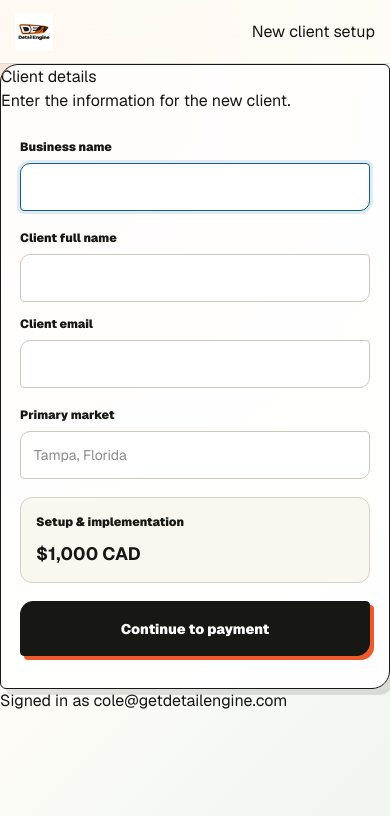
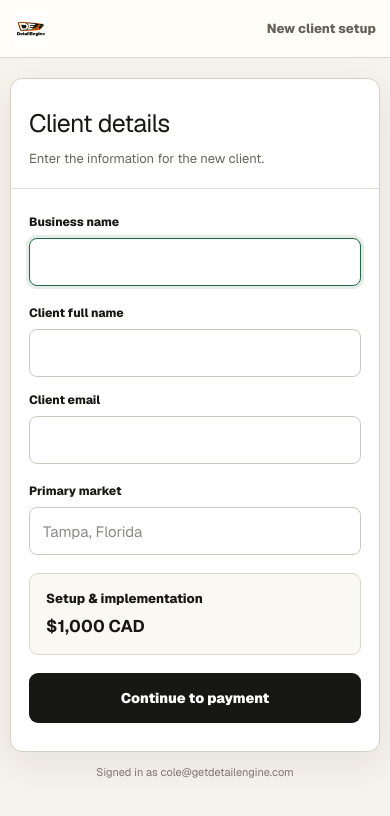
Before and after one commit to detailenginecole/detailengine-command-centre, a Next.js app: page /start-preview in a window 390 px wide. Shown: the top 816 px of the page. Built offline with nearby package versions, Linux system fonts and the light colour scheme.

Commit message:
Remove marketing layout from client start

```diff
--- a/app/start/start.module.css
+++ b/app/start/start.module.css
@@ -1,125 +1,321 @@
 .page {
   min-height: 100vh;
+  padding-bottom: 40px;
   color: #171714;
-  background:
-    radial-gradient(circle at 18% 16%, rgba(235, 91, 43, .13), transparent 25rem),
-    linear-gradient(135deg, #f8f4eb 0%, #fffdf8 55%, #eff5ef 100%);
+  background: #f6f3ec;
   font-family: var(--font-geist-sans), Arial, sans-serif;
 }
+
 .topbar {
-  min-height: 74px;
+  min-height: 64px;
   display: flex;
   align-items: center;
   justify-content: space-between;
+  gap: 18px;
+  padding: 10px clamp(18px, 4vw, 48px);
+  border-bottom: 1px solid #ddd7cb;
+  background: #fffdf8;
+}
+
+.brand {
+  display: inline-flex;
+  align-items: center;
+  gap: 10px;
+  font-weight: 950;
+  letter-spacing: .07em;
+}
+
+.brand img {
+  width: 34px;
+  height: 34px;
+  object-fit: contain;
+}
+
+.pageName {
+  color: #656158;
+  font-size: 13px;
+  font-weight: 750;
+}
+
+.card {
+  width: min(720px, calc(100% - 28px));
+  margin: 42px auto 12px;
+  overflow: hidden;
+  border: 1px solid #d6d0c4;
+  border-radius: 16px;
+  background: #fff;
+  box-shadow: 0 12px 36px rgba(32, 29, 24, .08);
+}
+
+.sectionHeading {
+  display: flex;
+  align-items: flex-start;
+  justify-content: space-between;
   gap: 20px;
-  padding: 12px clamp(20px, 4vw, 58px);
-  border-bottom: 1px solid rgba(23, 23, 20, .13);
-  background: rgba(255, 253, 248, .84);
-  backdrop-filter: blur(18px);
+  padding: 26px 28px 20px;
+  border-bottom: 1px solid #e6e1d8;
 }
-.brand { display: inline-flex; align-items: center; gap: 11px; color: inherit; text-decoration: none; font-weight: 950; letter-spacing: .08em; }
-.brand img { width: 38px; height: 38px; object-fit: contain; }
-.staff { display: grid; justify-items: end; }
-.staff span { color: #756f65; font-size: 11px; }
-.staff strong { font-size: 13px; }
-.shell {
-  width: min(1180px, calc(100% - 36px));
-  margin: 0 auto;
-  padding: clamp(44px, 8vh, 88px) 0;
+
+.sectionHeading h1,
+.complete h1 {
+  margin: 0;
+  font-size: 25px;
+  letter-spacing: -.025em;
+}
+
+.sectionHeading p,
+.complete p {
+  margin: 6px 0 0;
+  color: #69655d;
+  font-size: 13px;
+  line-height: 1.5;
+}
+
+.form,
+.payment {
   display: grid;
-  grid-template-columns: minmax(0, .9fr) minmax(430px, 1.1fr);
-  gap: clamp(36px, 7vw, 88px);
-  align-items: center;
+  gap: 18px;
+  padding: 24px 28px 28px;
 }
-.intro h1 { max-width: 690px; margin: 14px 0 18px; font-size: clamp(44px, 6vw, 75px); line-height: .96; letter-spacing: -.062em; }
-.intro > p { max-width: 620px; margin: 0; color: #655f56; font-size: 17px; line-height: 1.65; }
-.eyebrow { color: #d64a20; font: 900 11px/1.2 var(--font-geist-mono), monospace; letter-spacing: .16em; }
-.steps { display: grid; gap: 13px; margin: 34px 0; padding: 0; list-style: none; }
-.steps li { display: flex; align-items: center; gap: 13px; }
-.steps li > b { width: 35px; height: 35px; flex: 0 0 auto; display: grid; place-items: center; border: 1px solid #171714; border-radius: 11px 4px 11px 4px; background: #fff; box-shadow: 3px 3px 0 #171714; font-size: 12px; }
-.steps span { display: grid; gap: 2px; }
-.steps strong { font-size: 14px; }
-.steps small { color: #756f65; font-size: 12px; }
-.security { max-width: 560px; padding: 15px 17px; border-left: 4px solid #23734a; border-radius: 0 12px 12px 0; background: rgba(228, 242, 232, .78); }
-.security span { color: #23734a; font: 900 10px var(--font-geist-mono), monospace; }
-.security p { margin: 5px 0 0; font-size: 12px; }
-.card {
-  overflow: hidden;
-  border: 1.5px solid #171714;
-  border-radius: 24px 8px 24px 8px;
-  background: rgba(255, 255, 255, .92);
-  box-shadow: 12px 12px 0 rgba(23, 23, 20, .13);
+
+.form label {
+  display: grid;
+  gap: 7px;
 }
-.cardHeading { padding: 30px 34px 20px; border-bottom: 1px solid #ded9cf; }
-.cardHeading > span { color: #d64a20; font-size: 12px; font-weight: 800; }
-.cardHeading h2, .success h2 { margin: 7px 0 5px; font-size: 31px; letter-spacing: -.04em; }
-.cardHeading p, .success > p { margin: 0; color: #6d675e; font-size: 13px; line-height: 1.5; }
-.form { display: grid; gap: 18px; padding: 25px 34px 32px; }
-.form label { display: grid; gap: 7px; }
-.form label > span { font-size: 12px; font-weight: 850; }
+
+.form label > span,
+.previewPayment > span {
+  font-size: 12px;
+  font-weight: 800;
+}
+
 .form input {
   min-height: 48px;
   width: 100%;
   padding: 0 13px;
   border: 1px solid #cfc9bd;
-  border-radius: 10px 4px 10px 4px;
+  border-radius: 8px;
   outline: none;
   background: #fff;
   color: #171714;
-  font: 14px var(--font-geist-sans), sans-serif;
+  font: 15px var(--font-geist-sans), sans-serif;
 }
-.form input:focus { border-color: #0f5f86; box-shadow: 0 0 0 3px rgba(15, 95, 134, .12); }
-.form label small { color: #817a70; font-size: 10px; }
-.row { display: grid; grid-template-columns: 1fr 1fr; gap: 13px; }
-.order { display: flex; align-items: center; justify-content: space-between; gap: 20px; padding: 15px; border: 1px solid #d7d1c5; border-radius: 12px; background: #faf7f0; }
-.order div { display: grid; gap: 4px; }
-.order span { font-size: 12px; font-weight: 850; }
-.order small { color: #756f65; font-size: 10px; }
-.order > strong { white-space: nowrap; font-size: 18px; }
-.primary, .secondary {
-  min-height: 52px;
+
+.form input:focus {
+  border-color: #216845;
+  box-shadow: 0 0 0 3px rgba(33, 104, 69, .12);
+}
+
+.row {
+  display: grid;
+  grid-template-columns: 1fr 1fr;
+  gap: 14px;
+}
+
+.order {
+  display: flex;
+  align-items: center;
+  justify-content: space-between;
+  gap: 18px;
+  padding: 15px 16px;
+  border: 1px solid #ddd7cb;
+  border-radius: 9px;
+  background: #faf8f3;
+}
+
+.order span {
+  font-size: 13px;
+  font-weight: 750;
+}
+
+.order strong {
+  white-space: nowrap;
+  font-size: 17px;
+}
+
+.primary,
+.secondary {
+  min-height: 50px;
   display: inline-flex;
   align-items: center;
   justify-content: center;
-  gap: 10px;
-  border: 1.5px solid #171714;
-  border-radius: 13px 4px 13px 4px;
-  text-decoration: none;
-  font: 900 14px var(--font-geist-sans), sans-serif;
+  border: 0;
+  border-radius: 9px;
+  font: 850 14px var(--font-geist-sans), sans-serif;
   cursor: pointer;
 }
-.primary { color: #fff; background: #171714; box-shadow: 4px 4px 0 #ed5b2b; }
-.primary:hover { transform: translate(-1px, -1px); box-shadow: 6px 6px 0 #ed5b2b; }
-.primary:disabled { opacity: .62; cursor: wait; transform: none; }
-.secondary { width: 100%; color: #171714; background: #fff; }
-.error { padding: 12px 13px; border: 1px solid #bc4a3a; border-radius: 9px; color: #8f2f22; background: #fff0ed; font-size: 12px; }
-.success { display: grid; justify-items: stretch; gap: 14px; padding: 42px 36px 34px; text-align: center; }
-.check { width: 54px; height: 54px; display: grid; place-items: center; justify-self: center; border-radius: 50%; color: #fff; background: #23734a; font-size: 26px; }
-.success > p { max-width: 470px; justify-self: center; }
-.notice { padding: 11px; border: 1px solid #d8a52a; border-radius: 9px; color: #705112; background: #fff7dc; font-size: 11px; }
-.afterPayment { margin-top: 4px; padding: 15px; border-radius: 12px; background: #eef5f0; text-align: left; }
-.afterPayment strong { font-size: 12px; }
-.afterPayment p { margin: 6px 0 0; color: #5d665f; font-size: 11px; line-height: 1.5; }
-.textButton { border: 0; color: #5c5850; background: transparent; text-decoration: underline; font-size: 12px; cursor: pointer; }
-.working { position: fixed; inset: 0; z-index: 100; display: grid; place-content: center; justify-items: center; gap: 14px; color: #fff; background: rgba(28, 28, 25, .72); backdrop-filter: blur(3px); font-size: 14px; font-weight: 800; }
-.spinner { width: 19px; height: 19px; display: inline-block; border: 3px solid currentColor; border-right-color: transparent; border-radius: 50%; animation: spin .7s linear infinite; }
-@keyframes spin { to { transform: rotate(360deg); } }
 
-@media (max-width: 860px) {
-  .shell { grid-template-columns: 1fr; padding: 42px 0 58px; }
-  .intro h1 { font-size: clamp(42px, 12vw, 64px); }
-  .intro > p { font-size: 15px; }
+.primary {
+  color: #fff;
+  background: #171714;
 }
-@media (max-width: 560px) {
-  .topbar { min-height: 64px; padding: 10px 15px; }
-  .brand span { display: none; }
-  .staff strong { max-width: 190px; overflow: hidden; text-overflow: ellipsis; white-space: nowrap; }
-  .shell { width: min(100% - 24px, 1180px); gap: 28px; padding-top: 28px; }
-  .intro h1 { margin-top: 10px; font-size: 43px; }
-  .steps { margin: 25px 0; }
-  .card { border-radius: 18px 6px 18px 6px; box-shadow: 6px 6px 0 rgba(23, 23, 20, .12); }
-  .cardHeading, .form, .success { padding-left: 19px; padding-right: 19px; }
-  .row { grid-template-columns: 1fr; }
-  .order { align-items: flex-start; flex-direction: column; gap: 9px; }
-  .primary, .secondary { min-height: 55px; }
+
+.primary:hover {
+  background: #2d2d28;
 }
+
+.primary:disabled {
+  opacity: .58;
+  cursor: wait;
+}
+
+.secondary {
+  width: 100%;
+  border: 1px solid #cfc9bd;
+  color: #171714;
+  background: #fff;
+}
+
+.textButton {
+  padding: 4px 0;
+  border: 0;
+  color: #4f4b44;
+  background: transparent;
+  text-decoration: underline;
+  font-size: 12px;
+  cursor: pointer;
+}
+
+.checkoutHost {
+  min-height: 360px;
+}
+
+.error,
+.notice {
+  padding: 12px 13px;
+  border-radius: 8px;
+  font-size: 12px;
+}
+
+.error {
+  border: 1px solid #bd4b3c;
+  color: #8d2e22;
+  background: #fff0ed;
+}
+
+.notice {
+  border: 1px solid #d7b659;
+  color: #684f13;
+  background: #fff8df;
+}
+
+.secure {
+  margin: -4px 0 0;
+  color: #7b766d;
+  text-align: center;
+  font-size: 11px;
+}
+
+.complete {
+  display: grid;
+  gap: 14px;
+  justify-items: center;
+  padding: 48px 30px 36px;
+  text-align: center;
+}
+
+.complete p {
+  max-width: 500px;
+}
+
+.check {
+  width: 48px;
+  height: 48px;
+  display: grid;
+  place-items: center;
+  border-radius: 50%;
+  color: #fff;
+  background: #23734a;
+  font-size: 23px;
+}
+
+.previewPayment {
+  display: grid;
+  gap: 9px;
+  padding: 18px;
+  border: 1px solid #d7d2ca;
+  border-radius: 10px;
+  background: #fff;
+}
+
+.previewPayment > div {
+  padding: 12px;
+  border: 1px solid #cbc7c0;
+  border-radius: 7px;
+  color: #8a857d;
+  font-size: 13px;
+}
+
+.previewPayment .previewRow {
+  display: grid;
+  grid-template-columns: 1fr 1fr;
+  gap: 8px;
+  padding: 0;
+  border: 0;
+}
+
+.previewRow span {
+  padding: 12px;
+  border: 1px solid #cbc7c0;
+  border-radius: 7px;
+}
+
+.previewPayment button {
+  min-height: 48px;
+  margin-top: 6px;
+  border: 0;
+  border-radius: 8px;
+  color: #fff;
+  background: #171714;
+  font-weight: 850;
+}
+
+.previewPayment small {
+  color: #7b766d;
+  text-align: center;
+}
+
+.signedIn {
+  display: block;
+  color: #7b766d;
+  text-align: center;
+  font-size: 11px;
+}
+
+@media (max-width: 600px) {
+  .topbar {
+    min-height: 58px;
+    padding: 9px 14px;
+  }
+
+  .brand span {
+    display: none;
+  }
+
+  .card {
+    width: min(100% - 20px, 720px);
+    margin-top: 20px;
+    border-radius: 12px;
+  }
+
+  .sectionHeading,
+  .form,
+  .payment {
+    padding-left: 18px;
+    padding-right: 18px;
+  }
+
+  .row {
+    grid-template-columns: 1fr;
+  }
+
+  .order {
+    align-items: flex-start;
+    flex-direction: column;
+    gap: 5px;
+  }
+
+  .checkoutHost {
+    min-height: 410px;
+  }
+}
```
